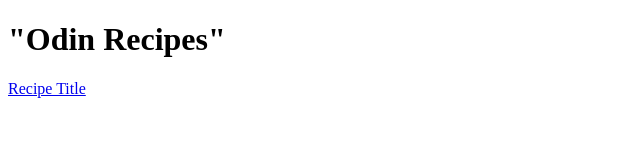
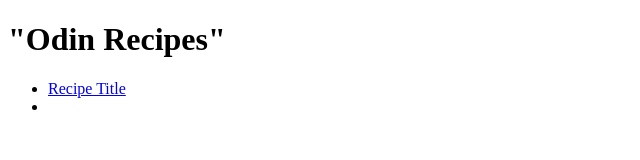
Before and after one commit to bramcoding/odin-recipes, a plain HTML site: page index.html in a window 1280 px wide. Shown: the whole page, without its empty margins (0-640 px from the left). Drawn offline with Linux system fonts and the light colour scheme.

Commit message:
adjusted link to ramen.html

```diff
--- a/index.html
+++ b/index.html
@@ -7,6 +7,10 @@
 </head>
 <body>
     <h1>"Odin Recipes"</h1>
-    <a href="./recipes/recipename.html">Recipe Title</a>
+    <ul>
+        <li><a href="recipes/ramen.html">Recipe Title</a></li>
+        <li></li>
+    </ul>
+
 </body>
 </html>
```
